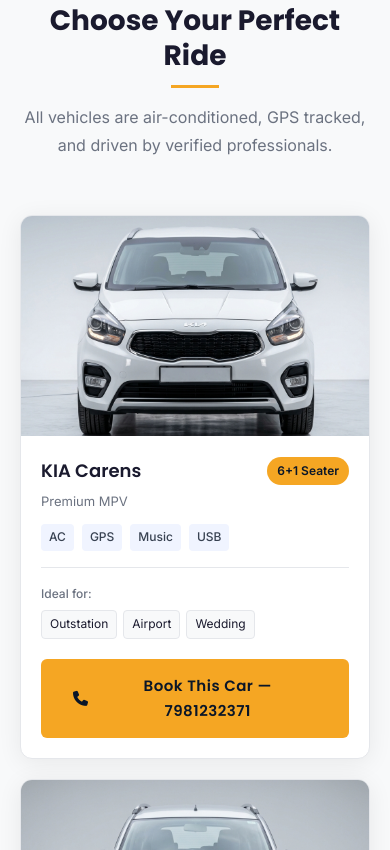
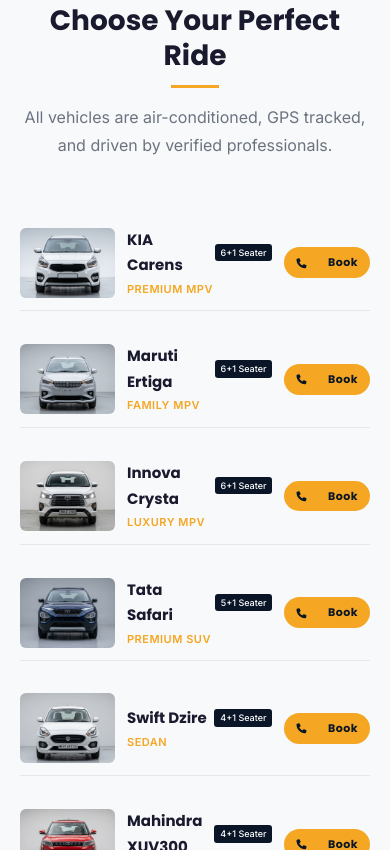
Before and after one commit to bharathkpd/jollycabs-project, a plain HTML site: page index.html in a window 390 px wide. Shown: the part 1150-2000 px from the top of the page. Drawn offline with nearby package versions, Linux system fonts and the light colour scheme.

Commit message:
Optimize layout for fully responsive design: desktop centers navbar mathematically, mobile navbar elements size for a perfect fit (logo left, actions right), and mobile fleet list uses clean horizontal rideshare rows

```diff
--- a/css/style.css
+++ b/css/style.css
@@ -2151,8 +2151,29 @@
 }
 
 /* ==========================================================================
-   21. GLOBAL MOBILE LAYOUT FOR BOTH MOBILE & DESKTOP
+   20. DESKTOP NAVBAR CENTERING (OVERSIZE)
    ========================================================================== */
+@media (min-width: 992px) {
+  .navbar .container {
+    position: relative;
+    display: flex;
+    justify-content: space-between;
+    align-items: center;
+  }
+  .nav-menu {
+    position: absolute;
+    left: 50%;
+    transform: translateX(-50%);
+    display: flex;
+    align-items: center;
+    gap: 32px;
+  }
+}
+
+/* ==========================================================================
+   21. RESPONSIVE MEDIA QUERIES (TABLET & MOBILE)
+   ========================================================================== */
+@media (max-width: 991px) {
 
 /* Force container width to be narrow and centered on all screens to mimic mobile view */
 .container {
@@ -2408,3 +2429,186 @@
 .internal-hero-subtext {
   font-size: 15px !important;
 }
+
+
+  /* MOBILE NAVBAR & RIDESHARE LAYOUT REFINEMENTS */
+  /* Compact Navbar Height & Spacing */
+  .navbar {
+    padding: 0 12px !important;
+    height: 60px !important;
+  }
+
+  .navbar .container {
+    padding: 0 !important;
+    display: flex !important;
+    justify-content: space-between !important;
+    align-items: center !important;
+    width: 100% !important;
+    gap: 8px !important;
+  }
+
+  .nav-logo {
+    gap: 6px !important;
+  }
+
+  .nav-logo-circle {
+    width: 30px !important;
+    height: 30px !important;
+    font-size: 14px !important;
+  }
+
+  .nav-logo-text {
+    font-size: 15px !important;
+  }
+
+  /* Align Book button and Hamburger menu to the far right with space in middle */
+  .navbar .btn-primary.btn-small {
+    margin-left: auto !important; /* Pushes the button and hamburger to the right */
+    padding: 6px 12px !important;
+    border-radius: 4px !important;
+    font-size: 0 !important; /* Hide original text */
+    white-space: nowrap !important;
+    font-weight: 700 !important;
+    box-shadow: none !important;
+  }
+
+  .navbar .btn-primary.btn-small::after {
+    content: "Book / Quote" !important;
+    font-size: 11px !important;
+    color: var(--primary-dark) !important;
+  }
+
+  .nav-hamburger {
+    width: 36px !important;
+    height: 36px !important;
+    font-size: 18px !important;
+    margin: 0 !important;
+    display: flex !important;
+  }
+
+  /* TAXICAB FLAT LIST ROWS (NON-ECOMMERCE LOOK) */
+  .car-card {
+    display: flex !important;
+    flex-direction: row !important;
+    align-items: center !important;
+    padding: 12px 0 !important;
+    border-bottom: 1px solid var(--border-light) !important;
+    background: none !important;
+    border-radius: 0 !important;
+    box-shadow: none !important;
+    gap: 12px !important;
+    border-top: none !important;
+    border-left: none !important;
+    border-right: none !important;
+  }
+
+  .car-card:last-child {
+    border-bottom: none !important;
+  }
+
+  .car-img-wrapper {
+    width: 95px !important;
+    height: 70px !important;
+    border-radius: 6px !important;
+    overflow: hidden !important;
+    flex-shrink: 0 !important;
+    margin: 0 !important;
+  }
+
+  .car-img {
+    width: 100% !important;
+    height: 100% !important;
+    object-fit: cover !important;
+  }
+
+  /* Grid layout inside body: Details left, Pill button right */
+  .car-card-body {
+    display: grid !important;
+    grid-template-columns: 1fr auto !important;
+    grid-template-rows: auto auto !important;
+    gap: 2px 12px !important;
+    flex-grow: 1 !important;
+    padding: 0 !important;
+    align-items: center !important;
+  }
+
+  .car-card-header {
+    grid-column: 1 !important;
+    grid-row: 1 !important;
+    display: flex !important;
+    align-items: center !important;
+    gap: 6px !important;
+    margin: 0 !important;
+    width: 100% !important;
+  }
+
+  .car-name {
+    font-size: 15px !important;
+    font-weight: 700 !important;
+    color: var(--text-dark) !important;
+    margin: 0 !important;
+  }
+
+  .seats-badge {
+    font-size: 9px !important;
+    padding: 1px 6px !important;
+    background-color: var(--primary-dark) !important;
+    color: #FFFFFF !important;
+    border-radius: 3px !important;
+    font-family: var(--font-body) !important;
+    font-weight: 500 !important;
+    white-space: nowrap !important;
+  }
+
+  .car-type-label {
+    grid-column: 1 !important;
+    grid-row: 2 !important;
+    font-size: 11px !important;
+    color: var(--accent-gold) !important;
+    font-weight: 600 !important;
+    text-transform: uppercase !important;
+    letter-spacing: 0.5px !important;
+    margin: 0 !important;
+  }
+
+  /* Hide bulky details that look like e-commerce catalog blocks */
+  .features-row,
+  .car-divider,
+  .car-ideal-container {
+    display: none !important;
+  }
+
+  /* Pill button on the right side of the row */
+  .car-card .btn-primary {
+    grid-column: 2 !important;
+    grid-row: 1 / span 2 !important;
+    padding: 6px 12px !important;
+    font-size: 0 !important; /* Hide original long text */
+    font-weight: 700 !important;
+    border-radius: 20px !important;
+    background-color: var(--accent-gold) !important;
+    color: var(--primary-dark) !important;
+    white-space: nowrap !important;
+    display: inline-flex !important;
+    align-items: center !important;
+    gap: 4px !important;
+    width: auto !important;
+    margin: 0 !important;
+    border: none !important;
+    justify-self: end !important;
+    box-shadow: none !important;
+  }
+
+  .car-card .btn-primary::after {
+    content: "Book" !important;
+    font-size: 11px !important;
+    font-weight: 700 !important;
+    color: var(--primary-dark) !important;
+  }
+
+  .car-card .btn-primary i {
+    font-size: 10px !important;
+    margin: 0 !important;
+  }
+
+}
--- a/js/main.js
+++ b/js/main.js
@@ -141,6 +141,16 @@
       pagination: {
         el: '.swiper-pagination',
         clickable: true
+      },
+      breakpoints: {
+        768: {
+          slidesPerView: 2,
+          spaceBetween: 30
+        },
+        1024: {
+          slidesPerView: 3,
+          spaceBetween: 30
+        }
       }
     });
   }
```
